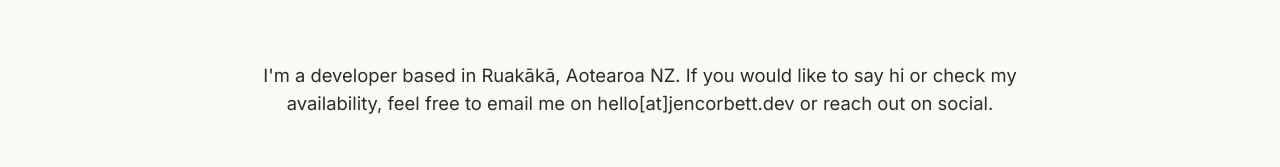
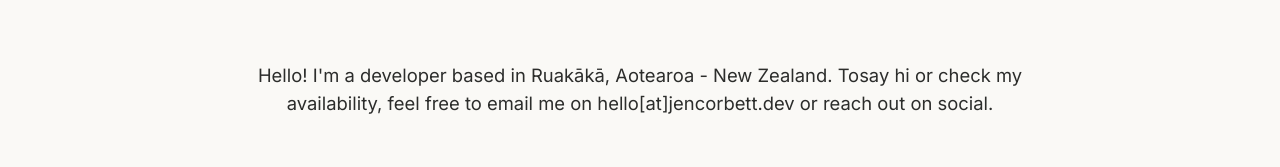
Before and after one commit to ajenstory/jencorbett.dev, a Next.js app in the folder app/: page / in a window 1280 px wide. Shown: the part 206-373 px from the top of the page. Built offline with nearby package versions, Linux system fonts and the light colour scheme.

Commit message:
Tweak text

```diff
--- a/app/pages/index.js
+++ b/app/pages/index.js
@@ -5,7 +5,7 @@ import Card from "@components/card";
 const title = "Jen Corbett Web Development, Design & Digital Strategy";
 
 const description = {
-  text: `I'm a developer based in Ruakākā, Aotearoa NZ. If you would like to say hi or check my availability, feel free to email me on hello[at]jencorbett.dev or reach out on social.`,
+  text: `Hello! I'm a developer based in Ruakākā, Aotearoa - New Zealand. Tosay hi or check my availability, feel free to email me on hello[at]jencorbett.dev or reach out on social.`,
 };
 
 export default function Home() {
```
